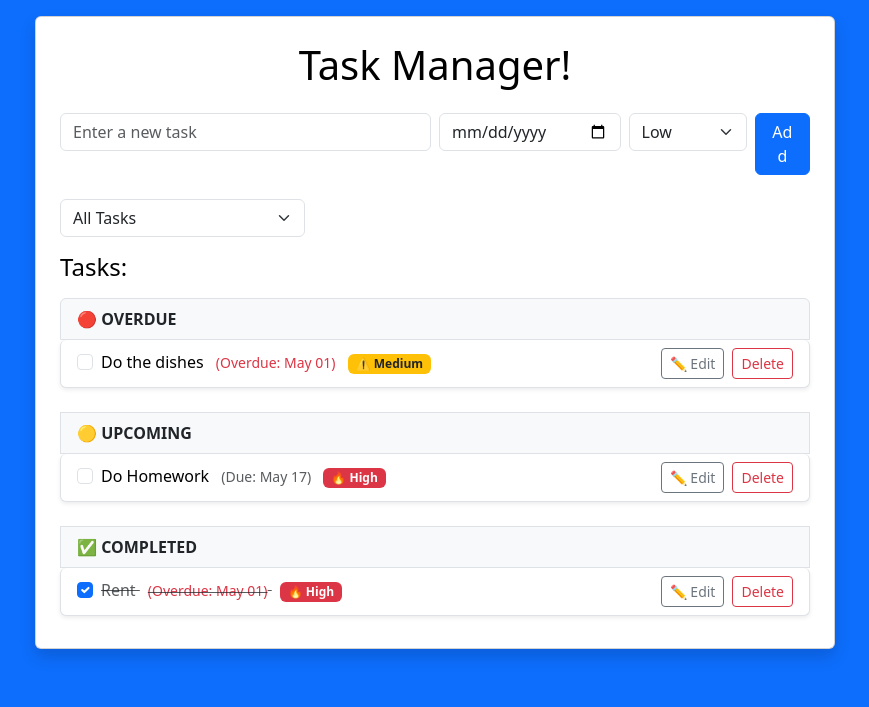
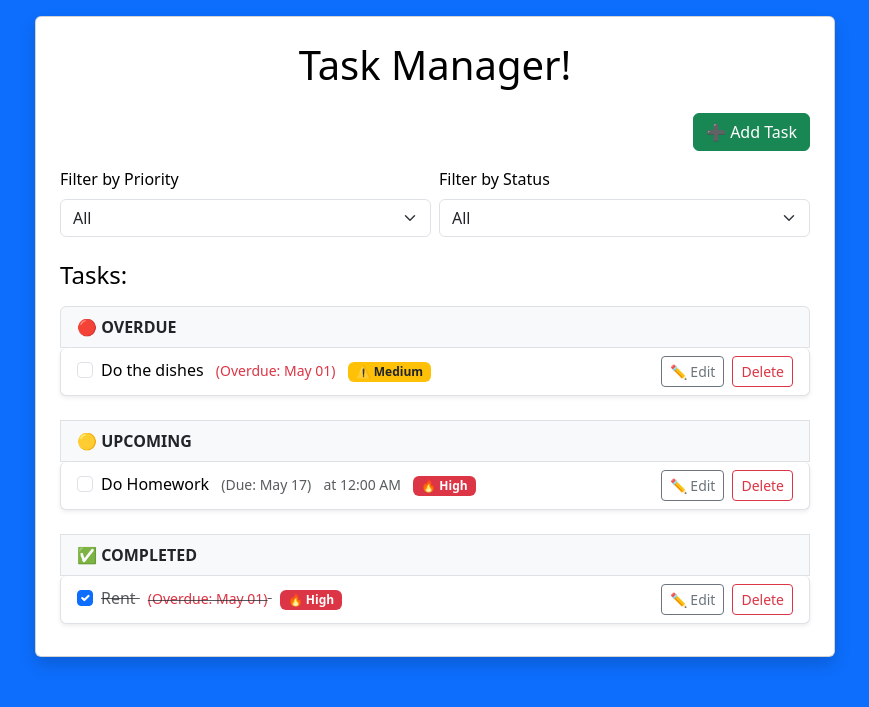
Before and after one commit to MarcDev357/flask-task-manager, a Flask app: page / in a window 1280 px wide. Shown: the part 56-763 px from the top of the page, without its empty margins (205-1074 px from the left). Run offline with Flask 3, Linux system fonts and the light colour scheme; data comes from the database, SQL or seed files in the repository; both versions use the stored data as it was after the commit.

Commit message:
Add due time feature, filter, and modal form

```diff
--- a/app.py
+++ b/app.py
@@ -10,24 +10,41 @@ app.secret_key = 'P@55word'
 
 #Create the database model
 class Task(db.Model):
-	id = db.Column(db.Integer, primary_key=True)
-	content = db.Column(db.String(200), nullable=False)
-	completed = db.Column(db.Boolean, default=False)
-	priority = db.Column(db.Integer, default=1) # 1 for low, 2 for medium, 3 for high
-	due_date = db.Column(db.Date, nullable=True)
+    id = db.Column(db.Integer, primary_key=True)
+    content = db.Column(db.String(200), nullable=False)
+    completed = db.Column(db.Boolean, default=False)
+    priority = db.Column(db.Integer, default=1)
+    due_date = db.Column(db.Date, nullable=True)
+    due_time = db.Column(db.Time, nullable=True)
+
 
 #Home Route
 @app.route("/")
 def home():
     today = date.today()
-    filter_option = request.args.get("filter")
+    priority_filter = request.args.get("priority")
+    status_filter = request.args.get("status")
 
     # Base query
     base_query = Task.query
 
-    # Apply filters if needed (you already have this logic)
+    # Apply priority filter if selected
+    if priority_filter:
+        try:
+            priority_filter = int(priority_filter)
+            base_query = base_query.filter_by(priority=priority_filter)
+        except ValueError:
+            pass  # ignore bad inputs
 
-    # Separate groups
+    # Apply status filter if selected
+    if status_filter == "overdue":
+        base_query = base_query.filter(Task.completed == False, Task.due_date < today)
+    elif status_filter == "upcoming":
+        base_query = base_query.filter(Task.completed == False, (Task.due_date == None) | (Task.due_date >= today))
+    elif status_filter == "completed":
+        base_query = base_query.filter(Task.completed == True)
+
+    # Group filtered tasks
     overdue_tasks = base_query.filter(
         Task.completed == False,
         Task.due_date < today
@@ -59,25 +76,30 @@ def home():
         current_date=today
     )
 
+
 #Add Task Route
 @app.route("/add", methods=["POST"])
 def add():
-	task_content = request.form.get("content")
-	due_date_str = request.form.get("due_date")
-	priority = int(request.form.get("priority", 1))
+    task_content = request.form.get("content")
+    due_date_str = request.form.get("due_date")
+    due_time_str = request.form.get("due_time")
+    priority = int(request.form.get("priority", 1))
 
-	due_date = datetime.strptime(due_date_str, "%Y-%m-%d").date() if due_date_str else None
+    due_date = datetime.strptime(due_date_str, "%Y-%m-%d").date() if due_date_str else None
+    due_time = datetime.strptime(due_time_str, "%H:%M").time() if due_time_str else None
 
-	if task_content:
-		new_task = Task(
-			content=task_content,
-			due_date=due_date,
-			priority=priority
-		)
-		db.session.add(new_task)
-		db.session.commit()
-		flash('Task Added Successfully!')
-	return redirect(url_for("home"))
+    if task_content:
+        new_task = Task(
+            content=task_content,
+            due_date=due_date,
+            due_time=due_time,
+            priority=priority
+        )
+        db.session.add(new_task)
+        db.session.commit()
+        flash('Task Added Successfully!')
+    return redirect(url_for("home"))
+
 
 
 #Delete Task
@@ -104,7 +126,10 @@ def edit(id):
 
     task.content = request.form.get("content")
     due_date_str = request.form.get("due_date")
+    due_time_str = request.form.get("due_time")
+
     task.due_date = datetime.strptime(due_date_str, "%Y-%m-%d").date() if due_date_str else None
+    task.due_time = datetime.strptime(due_time_str, "%H:%M").time() if due_time_str else None
     task.priority = int(request.form.get("priority"))
 
     db.session.commit()
@@ -112,5 +137,6 @@ def edit(id):
     return redirect(url_for("home"))
 
 
+
 if __name__ == "__main__":
     app.run(debug=True)
--- a/templates/home.html
+++ b/templates/home.html
@@ -46,41 +46,72 @@
 		  <h1 class="text-center mb-4">Task Manager!</h1>
 
 		<!-- Add Task Form -->
-		  <form action="/add" method="POST" class="row g-2 mb-4">
-			<div class="col-md-6">
+		<!-- Add Task Button -->
+		<div class="text-end mb-3">
+			<button class="btn btn-success" data-bs-toggle="modal" data-bs-target="#addTaskModal">
+			➕ Add Task
+			</button>
+		</div>
+		<!-- Add Task Modal -->
+		<div class="modal fade" id="addTaskModal" tabindex="-1" aria-labelledby="addTaskModalLabel" aria-hidden="true">
+			<div class="modal-dialog modal-dialog-centered">
+			<div class="modal-content">
+				<form action="{{ url_for('add') }}" method="POST">
+				<div class="modal-header">
+					<h5 class="modal-title" id="addTaskModalLabel">Add New Task</h5>
+					<button type="button" class="btn-close" data-bs-dismiss="modal" aria-label="Close"></button>
+				</div>
+				<div class="modal-body">
+					<div class="mb-3">
 					<input type="text" name="content" class="form-control" placeholder="Enter a new task" required>
 					</div>
-			<div class="col-md-3">
+					<div class="mb-3">
 					<input type="date" name="due_date" class="form-control" placeholder="Due date">
 					</div>
-			<div class="col-md-2">
+					<div class="mb-3">
+					<input type="time" name="due_time" class="form-control" placeholder="Due time">
+					</div>
+					<div class="mb-3">
 					<select name="priority" class="form-select">
 						<option value="1">Low</option>
 						<option value="2">Medium</option>
 						<option value="3">High</option>
 					</select>
 					</div>
-			<div class="col-md-1">
-			  <button type="submit" class="btn btn-primary w-100">Add</button>
+				</div>
+				<div class="modal-footer">
+					<button type="submit" class="btn btn-primary">Add Task</button>
+					<button type="button" class="btn btn-secondary" data-bs-dismiss="modal">Cancel</button>
+				</div>
+				</form>
+			</div>
+			</div>
+		</div>
+
+
+		<!-- Filter Dropdowns -->
+		<form method="get" action="{{ url_for('home') }}" class="row g-2 mb-4 align-items-end">
+			<div class="col-md-6">
+			<label for="priority" class="form-label">Filter by Priority</label>
+			<select name="priority" id="priority" class="form-select" onchange="this.form.submit()">
+				<option value="">All</option>
+				<option value="3" {% if request.args.get('priority') == '3' %}selected{% endif %}>High</option>
+				<option value="2" {% if request.args.get('priority') == '2' %}selected{% endif %}>Medium</option>
+				<option value="1" {% if request.args.get('priority') == '1' %}selected{% endif %}>Low</option>
+			</select>
+			</div>
+			<div class="col-md-6">
+			<label for="status" class="form-label">Filter by Status</label>
+			<select name="status" id="status" class="form-select" onchange="this.form.submit()">
+				<option value="">All</option>
+				<option value="upcoming" {% if request.args.get('status') == 'upcoming' %}selected{% endif %}>Upcoming</option>
+				<option value="overdue" {% if request.args.get('status') == 'overdue' %}selected{% endif %}>Overdue</option>
+				<option value="completed" {% if request.args.get('status') == 'completed' %}selected{% endif %}>Completed</option>
+			</select>
 			</div>
 		</form>
 
-		  <form method="GET" class="mb-3">
-			<div class="row g-2 align-items-center">
-			  <div class="col-md-4 col-sm-6">
-				<select name="filter" class="form-select" onchange="this.form.submit()">
-				  <option value="" {% if request.args.get('filter') == None %}selected{% endif %}>All Tasks</option>
-				  <option value="overdue" {% if request.args.get('filter') == 'overdue' %}selected{% endif %}>Overdue</option>
-				  <option value="today" {% if request.args.get('filter') == 'today' %}selected{% endif %}>Due Today</option>
-				  <option value="upcoming" {% if request.args.get('filter') == 'upcoming' %}selected{% endif %}>Upcoming</option>
-				  <option value="completed" {% if request.args.get('filter') == 'completed' %}selected{% endif %}>Completed</option>
-				  <option value="high" {% if request.args.get('filter') == 'high' %}selected{% endif %}>High Priority</option>
-				  <option value="medium" {% if request.args.get('filter') == 'medium' %}selected{% endif %}>Medium Priority</option>
-				  <option value="low" {% if request.args.get('filter') == 'low' %}selected{% endif %}>Low Priority</option>
-				</select>
-			  </div>
-			</div>
-		  </form>
+
 
 
 		  <!-- Task List -->
--- a/templates/task_item.html
+++ b/templates/task_item.html
@@ -12,6 +12,9 @@
             <small class="text-danger ms-2">(Overdue: {{ task.due_date.strftime('%b %d') }})</small>
           {% else %}
             <small class="text-muted ms-2">(Due: {{ task.due_date.strftime('%b %d') }})</small>
+            {% if task.due_time %}
+              <small class="text-muted ms-2">at {{ task.due_time.strftime('%I:%M %p') }}</small>
+            {% endif %}
           {% endif %}
         {% endif %}
 
@@ -58,6 +61,10 @@
               <input type="date" name="due_date" class="form-control" value="{{ task.due_date }}">
             </div>
             <div class="mb-3">
+              <input type="time" name="due_time" class="form-control"
+                     value="{{ task.due_time.strftime('%H:%M') if task.due_time }}">
+            </div>
+            <div class="mb-3">
               <select name="priority" class="form-select">
                 <option value="1" {% if task.priority == 1 %}selected{% endif %}>Low</option>
                 <option value="2" {% if task.priority == 2 %}selected{% endif %}>Medium</option>
```
Also changed, not shown: instance/task.db. Lines whose indentation alone changed are shown as unchanged.
